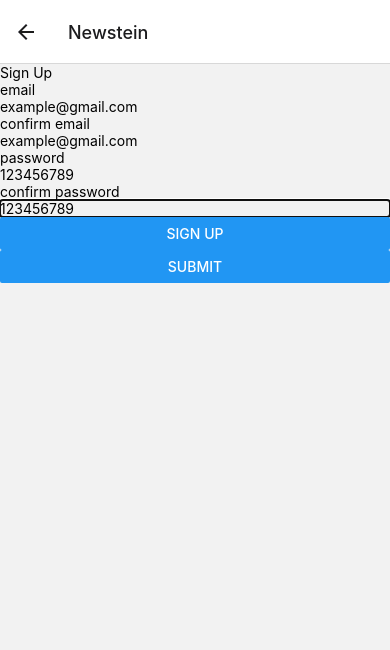
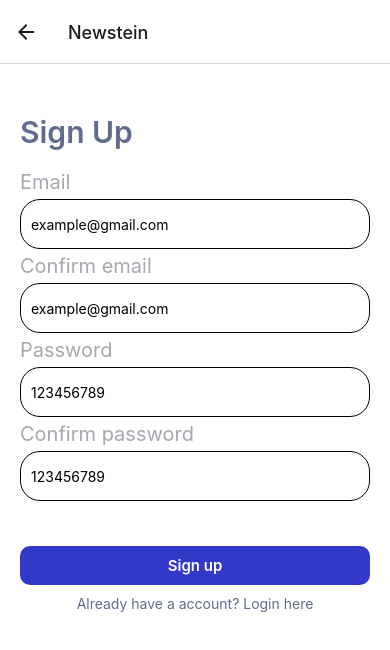
Before and after one commit to coldKaushal/newstein, a React Native app: screen /signup in a window 390 px wide. Shown: the top 650 px of the page. Built offline with nearby package versions, Linux system fonts and the light colour scheme.

Commit message:
style login and signup pages

```diff
--- a/components/auth/input..js
+++ b/components/auth/input..js
@@ -1,25 +1,51 @@
-import { Text, TextInput, View } from "react-native";
+import { useState } from "react";
+import { StyleSheet, Text, TextInput, View } from "react-native";
 
-function Input({
-    label,
-    keyboardType,
-    onChange,
-    value,
-    placeholder,
+function Input({ label, keyboardType, onChange, value, placeholder }) {
+  const [borderColor, setBorderColor] = useState("black");
 
-}){
-    return <View>
-        <Text>{label}</Text>
-        <TextInput
+  return (
+    <View style={styles.root}>
+      <Text style={styles.label}>{label}</Text>
+      <TextInput
+        caretHidden={false}
         autoCapitalize={false}
         autoCorrect={false}
-        autoFocus={true}
         keyboardType={keyboardType}
         onChangeText={onChange}
         placeholder={placeholder}
         value={value}
-        />
+        onFocus={() => setBorderColor("blue")}
+        onEndEditing={() => setBorderColor("black")}
+        style={[
+          styles.input,
+          {
+            borderColor: borderColor,
+            borderWidth: borderColor === "blue" ? 1 : 0.5,
+          },
+        ]}
+      />
     </View>
+  );
 }
 
 export default Input;
+
+const styles = StyleSheet.create({
+  root: {},
+  label: {
+    fontSize: 20,
+    color: "#A4A9B0",
+  },
+  input: {
+    borderWidth: 0.5,
+    borderRadius: 20,
+    height: 50,
+    marginVertical: 5,
+    padding: 10,
+    borderColor: "black",
+  },
+  activeInput: {
+    borderColor: "#AAB5C9",
+  },
+});
--- /dev/null
+++ b/components/styles/signingStyles.js
@@ -0,0 +1,31 @@
+import { StyleSheet } from "react-native";
+const styles = StyleSheet.create({
+    root: {
+      flex: 1,
+      backgroundColor: "white",
+    },
+    container: {
+      marginTop: 50,
+      marginHorizontal: 20,
+    },
+    label: {
+      fontSize: 30,
+      fontWeight: "600",
+      color: "#616C8B",
+    },
+    innerContainer: {
+      marginTop: 20,
+    },
+    buttonWrapper: {
+      marginVertical: 40,
+    },
+    linkTextWrapper: {
+      marginTop: 10,
+      alignItems: "center",
+    },
+    linkText: {
+      color: "#616C8B",
+    },
+  });
+
+export default styles;
--- /dev/null
+++ b/components/ui/customButton.js
@@ -0,0 +1,27 @@
+import { Pressable, StyleSheet, Text, View } from "react-native";
+
+export default function CustomButton({ title, onPress }) {
+  return (
+    <Pressable android_ripple={{ color: "black" }} onPress={onPress}>
+      <View style={styles.container}>
+        <Text style={styles.title}>{title}</Text>
+      </View>
+    </Pressable>
+  );
+}
+
+const styles = StyleSheet.create({
+  container: {
+    borderRadius: 10,
+    backgroundColor: "#3238C8",
+    paddingVertical: 10,
+    alignItems: "center",
+    elevation: 8,
+    overflow: 'hidden'
+  },
+  title: {
+    color: "white",
+    fontWeight: "600",
+    fontSize: 15,
+  },
+});
--- a/package.json
+++ b/package.json
@@ -9,6 +9,7 @@
     "web": "expo start --web"
   },
   "dependencies": {
+    "@react-native-async-storage/async-storage": "^1.17.10",
     "@react-native-community/datetimepicker": "6.2.0",
     "@react-navigation/bottom-tabs": "^6.3.2",
     "@react-navigation/native": "^6.0.11",
@@ -28,7 +29,9 @@
     "react-native-paper": "^4.12.4",
     "react-native-safe-area-context": "^4.3.1",
     "react-native-screens": "^3.15.0",
-    "react-native-web": "~0.18.7"
+    "react-native-web": "~0.18.7",
+    "expo-app-loading": "~2.1.0",
+    "expo-splash-screen": "~0.16.2"
   },
   "devDependencies": {
     "@babel/core": "^7.12.9"
--- a/screen/loggedIn/wrapperScreen.js
+++ b/screen/loggedIn/wrapperScreen.js
@@ -6,8 +6,24 @@ import Profile from "./profile";
 import TabBarIcon from "../../components/tabBarIcon";
 import NewsChecker from "./newsChecker";
 import { createBottomTabNavigator } from "@react-navigation/bottom-tabs";
+import { useContext, useEffect } from "react";
+import { AuthContext } from "../../store/authContext";
+import axios from "axios";
+
 const Tab = createBottomTabNavigator();
 export default function TabScreen() {
+  const authCtx = useContext(AuthContext);
+  const token = authCtx.token;
+  useEffect(() => {
+    console.log(token);
+    axios
+      .get(
+        "https://react-native-course-fde3a-default-rtdb.firebaseio.com/message.json?auth=" +
+          token
+      )
+      .then((res) => console.log(res.data));
+  }, [token]);
+
   return (
     <View style={styles.root}>
       <Tab.Navigator>
--- a/screen/notLoggedIn/signIn.js
+++ b/screen/notLoggedIn/signIn.js
@@ -1,11 +1,14 @@
 import { useContext, useState } from "react";
-import {View, Text, StyleSheet, Button, Alert} from "react-native";
+import { View, Text, StyleSheet, Button, Alert, Pressable } from "react-native";
 import Input from "../../components/auth/input.";
 import { useNavigation } from "@react-navigation/native";
 import { SignInValidation } from "../../components/validator/credential";
 import { login } from "../../utilities/auth";
 import LoadingOverlay from "../../components/ui/loadingOverlay";
 import { AuthContext } from "../../store/authContext";
+import CustomButton from "../../components/ui/customButton";
+import styles from "../../components/styles/signingStyles";
+
 
 export default function SignIn() {
   const [email, setEmail] = useState("");
@@ -14,51 +17,59 @@ export default function SignIn() {
   const [isAuthenticating, setIsAuthenticating] = useState(false);
   const authCtx = useContext(AuthContext);
 
-    async function loginHandler(){
+  async function loginHandler() {
     setIsAuthenticating(true);
-      if(SignInValidation(email, password)){
-        try{
+    if (SignInValidation(email, password)) {
+      try {
         const token = await login(email, password);
         authCtx.authenticate(token);
-        }catch(e){
-          Alert.alert('wrong', 'wut');
+      } catch (e) {
+        Alert.alert("wrong", "wut");
         setIsAuthenticating(false);
       }
-      }else{
-        Alert.alert('wrong', 'try again');
+    } else {
+      Alert.alert("wrong", "try again");
       setIsAuthenticating(false);
     }
+  }
 
+  function navigate(){
+    navigation.replace("signup");
   }
-    if(isAuthenticating){
-      return <LoadingOverlay message={"login...."} />
+
+
+  if (isAuthenticating) {
+    return <LoadingOverlay message={"login...."} />;
   }
   return (
-    <View>
-      <Text>Sign In</Text>
-      <View>
+    <View style={styles.root}>
+      <View style={styles.container}>
+        <Text style={styles.label}>Sign In</Text>
+        <View style={styles.innerContainer}>
           <Input
-          label={"email"}
+            label={"Email"}
             keyboardType="email-address"
             value={email}
             onChange={setEmail}
             placeholder="example@gmail.com"
           />
           <Input
-          label={"password"}
+            label={"Password"}
             keyboardType="default"
             value={password}
             onChange={setPassword}
             placeholder="123456789"
           />
         </View>
-      <Button title="sign up" onPress={() => navigation.replace("signup")} />
-      <Button title="submit" onPress={loginHandler} />
+        <View style={styles.buttonWrapper}>
+          <CustomButton title="Login" onPress={loginHandler} />
+          <Pressable onPress={navigate}>
+            <View style={styles.linkTextWrapper}>
+              <Text style={styles.linkText}>New to Newstein? Sign up here</Text>
+            </View>
+          </Pressable>
+        </View>
+      </View>
     </View>
   );
 }
-
-
-const styles = StyleSheet.create({
-
-});
--- a/screen/notLoggedIn/signUp.js
+++ b/screen/notLoggedIn/signUp.js
@@ -1,12 +1,15 @@
 import { useContext, useState } from "react";
 import { useNavigation } from "@react-navigation/native";
 import Input from "../../components/auth/input.";
-import {View, Text, Button} from "react-native";
+import { View, Text, Button, StyleSheet, Pressable } from "react-native";
 import { createUser } from "../../utilities/auth";
 import { Alert } from "react-native";
 import { SignUpValidation } from "../../components/validator/credential";
 import LoadingOverlay from "../../components/ui/loadingOverlay";
 import { AuthContext } from "../../store/authContext";
+import CustomButton from "../../components/ui/customButton";
+import styles from "../../components/styles/signingStyles";
+
 
 export default function SignUp() {
   const [email, setEmail] = useState("");
@@ -18,59 +21,68 @@ export default function SignUp() {
 
   const navigation = useNavigation();
 
-    async function signUpHandler(){
+  async function signUpHandler() {
     setIsAuthenticating(true);
-      if(SignUpValidation(email, confEmail, password, confPassword)){
-        try{
+    if (SignUpValidation(email, confEmail, password, confPassword)) {
+      try {
         const token = await createUser(email, password);
-        authCtx.authenticate(token)
-        }catch(e){
+        authCtx.authenticate(token);
+      } catch (e) {
         setIsAuthenticating(false);
       }
-      }else{
-        Alert.alert('wrong', 'try again');
-
+    } else {
+      Alert.alert("wrong", "try again");
     }
-
   }
-  if(isAuthenticating){
-    return <LoadingOverlay message={"creating user...."} />
+  function navigate(){
+    navigation.replace("signin");
+  }
+  if (isAuthenticating) {
+    return <LoadingOverlay message={"creating user...."} />;
   }
   return (
-    <View>
-      <Text>Sign Up</Text>
-      <View>
+    <View style={styles.root}>
+      <View style={styles.container}>
+      <Text style={styles.label}>Sign Up</Text>
+      <View style={styles.innerContainer}>
         <Input
-          label={"email"}
+          label={"Email"}
           keyboardType="email-address"
           value={email}
           onChange={setEmail}
           placeholder="example@gmail.com"
         />
         <Input
-          label={"confirm email"}
+          label={"Confirm email"}
           keyboardType="email-address"
           value={confEmail}
           onChange={setConfEmail}
           placeholder="example@gmail.com"
         />
         <Input
-          label={"password"}
+          label={"Password"}
           keyboardType="default"
           value={password}
           onChange={setPassword}
           placeholder="123456789"
         />
         <Input
-          label={"confirm password"}
+          label={"Confirm password"}
           keyboardType="default"
           value={confPassword}
           onChange={setConfPassword}
           placeholder="123456789"
         />
       </View>
-      <Button title="sign up" onPress={() => navigation.replace("signin")} />
-      <Button title="submit" onPress={signUpHandler} />
+      <View style={styles.buttonWrapper}>
+        <CustomButton title="Sign up" onPress={signUpHandler} />
+        <Pressable onPress={navigate}>
+          <View style={styles.linkTextWrapper}>
+            <Text style={styles.linkText}>Already have a account? Login here</Text>
+          </View>
+        </Pressable>
+      </View>
+      </View>
     </View>
   );
 }
--- a/store/authContext.js
+++ b/store/authContext.js
@@ -1,6 +1,6 @@
-import { createContext } from "react";
+import { createContext, useEffect } from "react";
 import { useState } from "react";
-
+import AsyncStorage from "@react-native-async-storage/async-storage";
 export const AuthContext = createContext({
     token: '',
     isAuthenticated: false,
@@ -15,10 +15,12 @@ export default function AuthContextProvider({children}){
 
     function authenticate(token){
         setAuthToken(token);
+        AsyncStorage.setItem('token', token);
     }
 
     function logout(){
         setAuthToken(null);
+        AsyncStorage.removeItem('token');
     }
     const value={
         token: authToken,
```
Also changed, not shown: App.js (+29 -2 lines), assets/images/logo.png (added), screen/loggedIn/feedPage.js (line endings or trailing spaces), 1 other file (tests, documents, lock files or other folders). Lines whose indentation alone changed are shown as unchanged.
